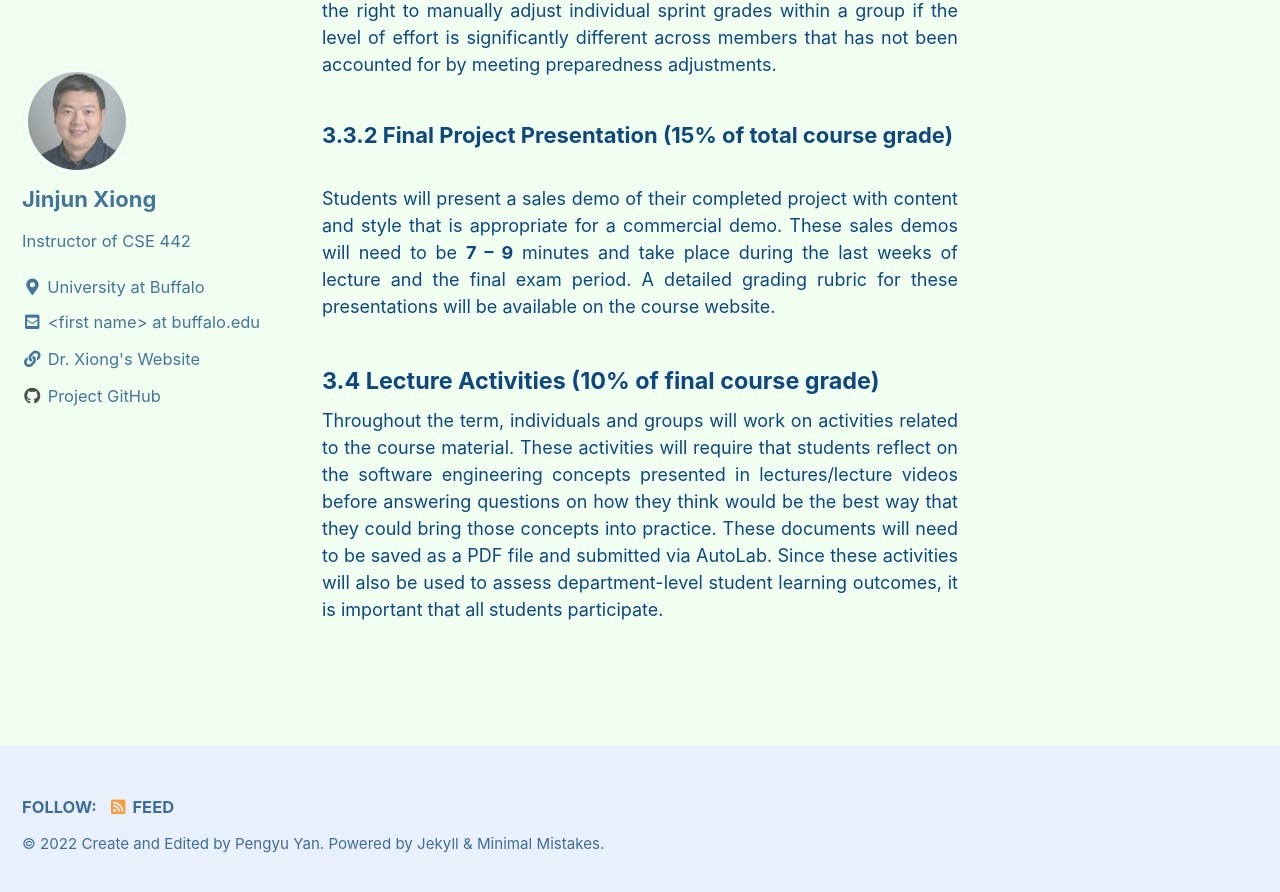
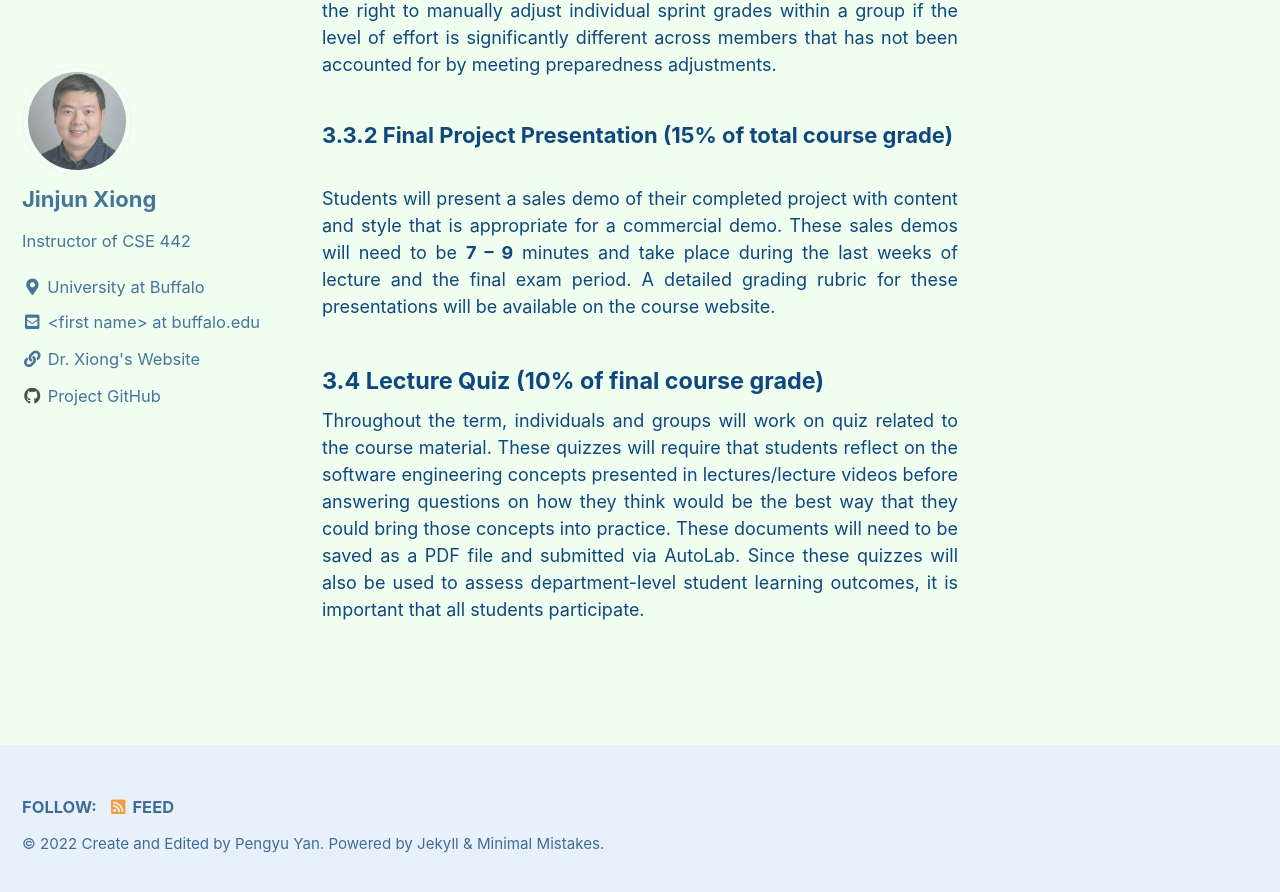
Before and after one commit to xlab-classes/cse442, a Jekyll site: the page built from index.md, in a window 1280 px wide and 900 px high, scrolled down 2650 px. Shown: the top 892 px of the window. Built offline with Jekyll 4.4.1, drawn with Linux system fonts in a browser that asks for light colours; cached includes are drawn as plain includes; some of the changed text lies outside the part shown.

```diff
--- a/index.md
+++ b/index.md
@@ -94,7 +94,7 @@
 
 <ul>
 <a href="https://autograder.cse.buffalo.edu/courses/CSE442-s22-real/assessments">
-  <autolab> Submit Lecture Quizz</autolab>
+  <autolab> Submit Lecture Quiz</autolab>
 </a>
 </ul>
 
@@ -208,11 +208,11 @@
 detailed grading rubric for these presentations will be available on the course website.
 </p>
 
-#### 3.4 Lecture Activities (10% of final course grade)
+#### 3.4 Lecture Quiz (10% of final course grade)
 <p style='font-size:18px; text-align:justify'>
-Throughout the term, individuals and groups will work on activities related to the course material. These activities will require
+Throughout the term, individuals and groups will work on quiz related to the course material. These quizzes will require
 that students reflect on the software engineering concepts presented in lectures/lecture videos before answering questions on
 how they think would be the best way that they could bring those concepts into practice. These documents will need to be
-saved as a PDF file and submitted via AutoLab. Since these activities will also be used to assess department-level student
+saved as a PDF file and submitted via AutoLab. Since these quizzes will also be used to assess department-level student
 learning outcomes, it is important that all students participate.
 </p>
```
